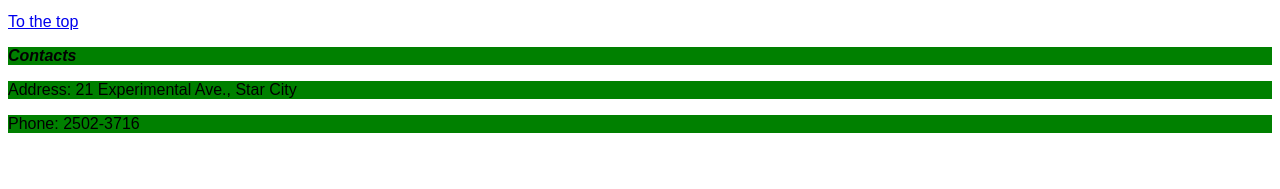
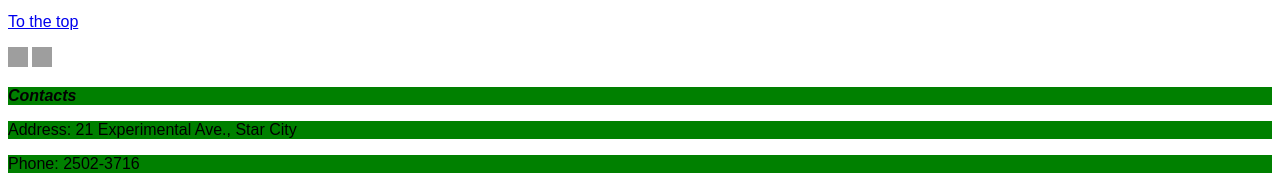
Before and after one commit to eniobostanxhienio/module4lesson4, a plain HTML site: page index.html in a window 1280 px wide. Shown: the part 3421-3610 px from the top of the page. Before the commit the page ends 3570 px from the top, so only its background shows below. Drawn offline with Linux system fonts and the light colour scheme; grey boxes are pictures that could not be loaded.

Commit message:
Update index.html

```diff
--- a/index.html
+++ b/index.html
@@ -47,6 +47,10 @@
             <img src="/uploads/2020/12/arrows-2023449_1920_0_1607674211.png" width="200px"/><br/>
             <p><a href="#logo">To the top</a></p>
         </main>
+        <p>
+            <img src="https://symbl-world.akamaized.net/i/webp/8a/f97f969bdda7bf80114127f413a7c5.webp" height="20px" width="20px" />
+            <img src="https://symbl-world.akamaized.net/i/webp/9d/4ff05b7d0e81aad1d45762a8842c2d.webp" height="20px" width="20px" />
+        </p>
         <footer>
             <p id="contacts"><b><i>Contacts</i></b></p>
             <p>Address: 21 Experimental Ave., Star City</p>
```
